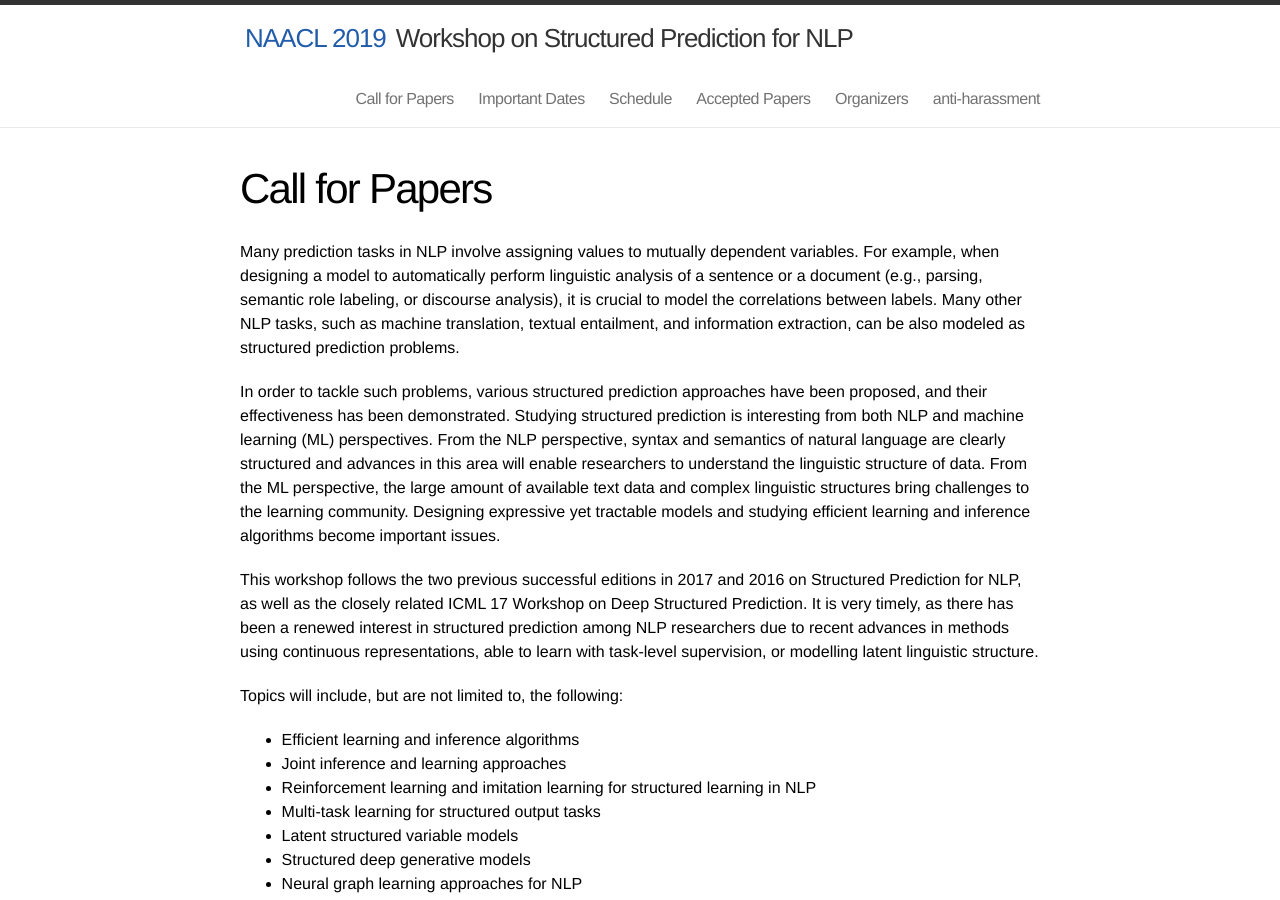
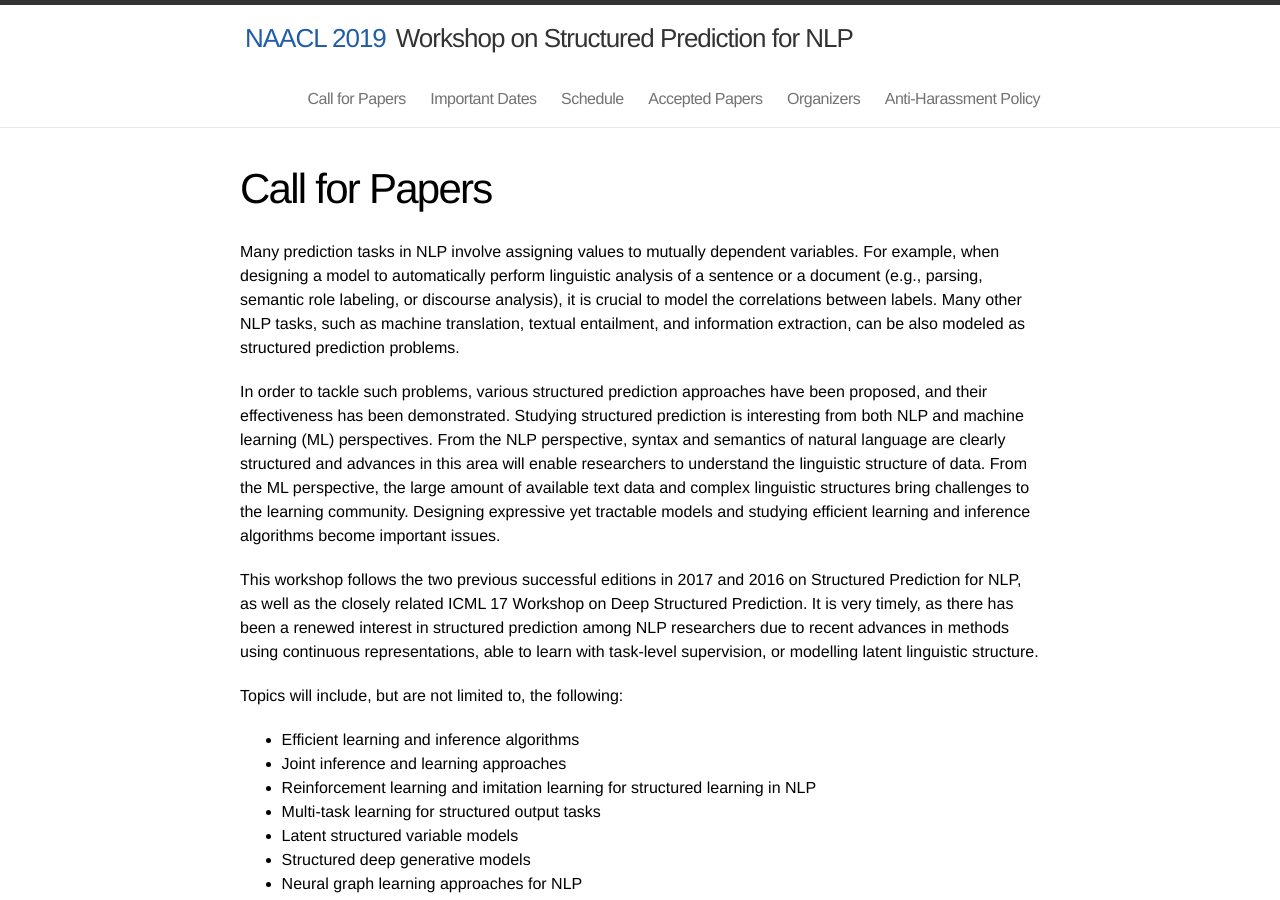
Before and after one commit to structuredprediction/structuredprediction.github.io, a Jekyll site: the page built from SPNLP19/1_cfp.md, in a window 1280 px wide and 900 px high. Built offline with Jekyll 4.4.1, drawn with Linux system fonts in a browser that asks for light colours.

Commit message:
Updated the anti-harassment heading for uniformity

```diff
--- a/_includes/header19.html
+++ b/_includes/header19.html
@@ -23,7 +23,7 @@
 	  {% if page.title %}<a class="page-link" href="{{ page.url | prepend: site.baseurl }}">{{ page.title }}</a>{% endif %}
 	  {% endif %}
         {% endfor %}
-	      <a class="page-link" href="https://www.aclweb.org/adminwiki/index.php?title=Anti-Harassment_Policy">anti-harassment</a>
+	      <a class="page-link" href="https://www.aclweb.org/adminwiki/index.php?title=Anti-Harassment_Policy">Anti-Harassment Policy</a>
       </div>
     </nav>
 
```
